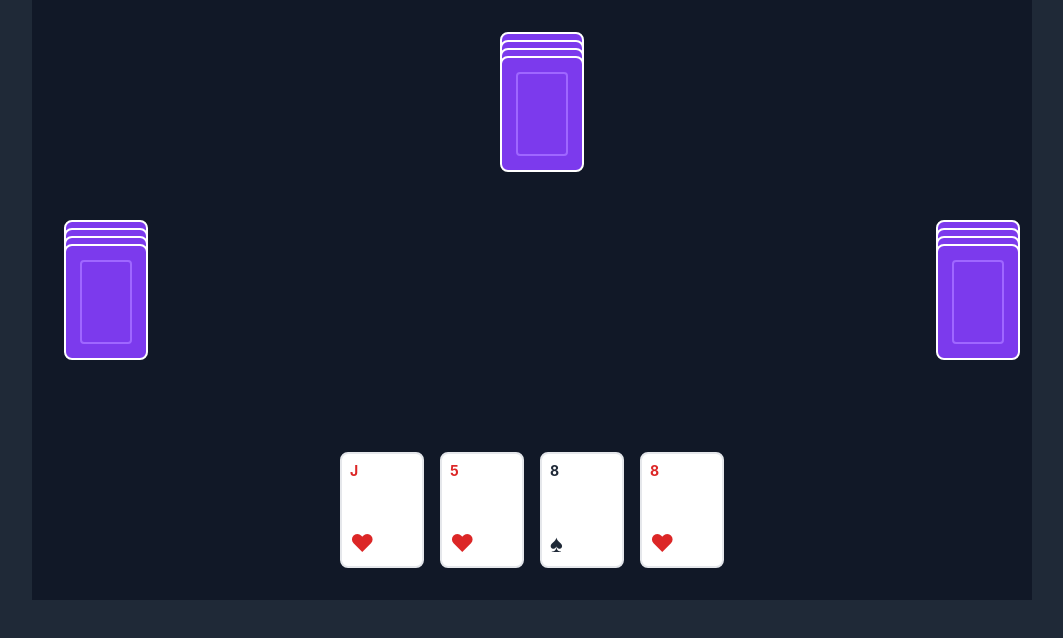
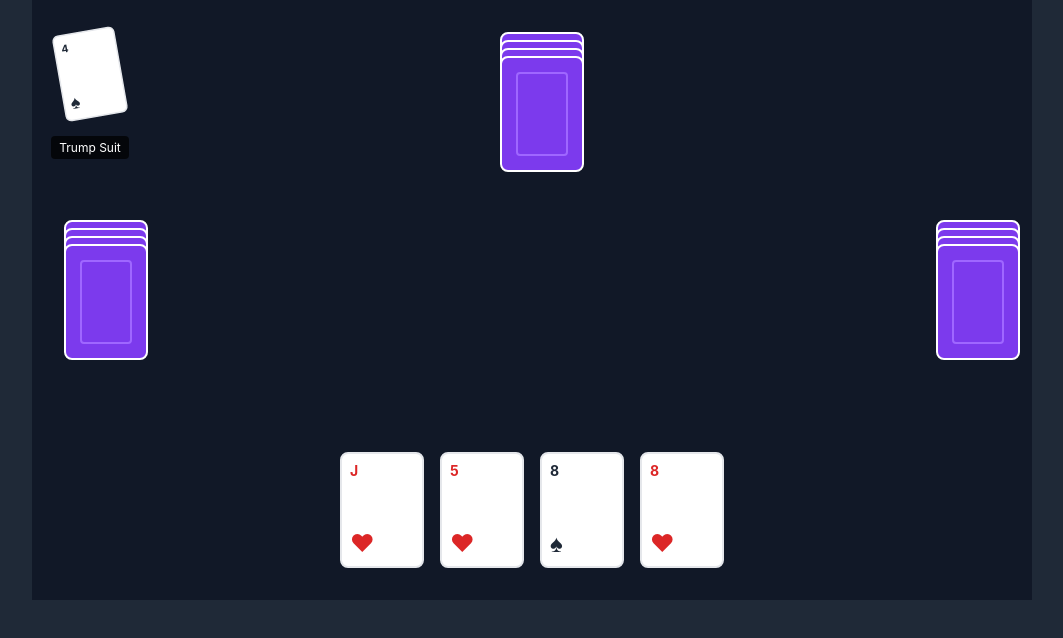
Before and after one commit to mikeyj777/oh_hell_3, a React (Create React App) app in the folder client/: page / in a window 1280 px wide. Shown: the top 638 px of the page, without its empty margins (108-1171 px from the left). Built offline with nearby package versions, Linux system fonts and the light colour scheme.

Commit message:
looks ok

```diff
--- a/client/src/game/CardGame.css
+++ b/client/src/game/CardGame.css
@@ -11,9 +11,10 @@
   margin: 0 auto;
   position: relative;
   background-color: #111827;
-  overflow: visible;
+  z-index: 0;
 }
 
+/* Card Styles */
 .card {
   width: 64px;
   height: 96px;
@@ -39,6 +40,16 @@
 
 .card.played {
   border-color: #34d399;
+}
+
+.card.not-playable {
+  opacity: 0.5;
+  cursor: not-allowed;
+}
+
+.card.not-playable:hover {
+  transform: none;
+  border-color: #e5e7eb;
 }
 
 .card.card-back {
@@ -71,10 +82,12 @@
   color: #1f2937;
 }
 
+/* Card Group Styles */
 .card-group {
   position: absolute;
   width: 64px;
   height: 160px;
+  z-index: 1;
 }
 
 .card-group.spread {
@@ -83,6 +96,7 @@
   justify-content: center;
   width: auto;
   height: auto;
+  z-index: 1;
 }
 
 .card-group-top {
@@ -109,52 +123,108 @@
   transform: translateY(-50%);
 }
 
+/* Played Cards and Direction Indicator Styles */
 .played-card {
   position: absolute;
+  transition: all 0.5s ease;
   opacity: 0;
-  transform: scale(0.5);
-  transition: all 0.5s ease;
 }
 
 .played-card.show {
   opacity: 1;
-  transform: scale(1);
 }
 
-.played-card-top {
-  top: 50%;
+.direction-indicator {
+  position: absolute;
+  background-color: rgba(0, 0, 0, 0.75);
+  color: white;
+  width: 20px;
+  height: 20px;
+  border-radius: 50%;
+  display: flex;
+  align-items: center;
+  justify-content: center;
+  font-size: 12px;
+  font-weight: bold;
   left: 50%;
-  transform: translate(-50%, -120%);
+  top: 0;
+  transform: translate(-50%, 4px);
+  z-index: 6;
 }
 
-.played-card-right {
-  top: 50%;
-  right: 50%;
-  transform: translate(120%, -50%);
+.played-card.trick-top {
+  top: 40%;
+  left: 38%;
+  transform: translate(-50%, -50%) rotate(-8deg);
+  z-index: 2;
 }
 
-.played-card-bottom {
-  top: 50%;
-  left: 50%;
-  transform: translate(-50%, 20%);
+.played-card.trick-right {
+  top: 42%;
+  left: 44%;
+  transform: translate(-50%, -50%) rotate(-4deg);
+  z-index: 3;
 }
 
-.played-card-left {
-  top: 50%;
+.played-card.trick-bottom {
+  top: 44%;
   left: 50%;
-  transform: translate(-120%, -50%);
+  transform: translate(-50%, -50%) rotate(0deg);
+  z-index: 4;
 }
 
+.played-card.trick-left {
+  top: 46%;
+  left: 56%;
+  transform: translate(-50%, -50%) rotate(4deg);
+  z-index: 5;
+}
+
+/* Trump Display Styles */
+.trump-display {
+  position: absolute;
+  top: 16px;
+  left: 16px;
+  display: flex;
+  flex-direction: column;
+  align-items: center;
+  z-index: 5;
+  pointer-events: none;
+}
+
+.trump-card-container {
+  transform: scale(0.75);
+  position: relative;
+}
+
+.trump-card-container .card {
+  position: relative !important;
+  margin: 0;
+  transform: rotate(-10deg);
+}
+
+.trump-label {
+  color: white;
+  background-color: rgba(0, 0, 0, 0.75);
+  padding: 4px 8px;
+  border-radius: 4px;
+  font-size: 12px;
+  margin-top: 4px;
+  text-align: center;
+}
+
+/* UI Element Styles */
 .winner-display {
   position: absolute;
-  top: 50%;
-  left: 50%;
-  transform: translate(-50%, -50%);
+  top: 16px;
+  right: 16px;
   background-color: rgba(0, 0, 0, 0.75);
   color: white;
-  padding: 16px;
+  padding: 8px 16px;
   border-radius: 8px;
   transition: all 0.5s ease;
+  z-index: 10;
+  animation: slideIn 0.3s ease-out;
 }
 
 .new-round-button {
@@ -168,6 +238,7 @@
   border: none;
   cursor: pointer;
   transition: background-color 0.3s ease;
+  z-index: 10;
 }
 
 .new-round-button:hover {
@@ -183,14 +254,32 @@
   background-color: rgba(0, 0, 0, 0.5);
   padding: 4px 12px;
   border-radius: 9999px;
+  z-index: 10;
 }
 
-.card.not-playable {
-  opacity: 0.5;
-  cursor: not-allowed;
+/* Animations */
+@keyframes slideIn {
+  from {
+    transform: translateX(100%);
+    opacity: 0;
+  }
+  to {
+    transform: translateX(0);
+    opacity: 1;
+  }
 }
 
-.card.not-playable:hover {
-  transform: none;
-  border-color: #e5e7eb;
+@keyframes fadeIn {
+  from {
+    opacity: 0;
+    transform: translateY(-10px);
+  }
+  to {
+    opacity: 1;
+    transform: translateY(0);
+  }
 }
+
+.trump-display {
+  animation: fadeIn 0.3s ease-out;
+}
--- a/client/src/game/CardGame.js
+++ b/client/src/game/CardGame.js
@@ -24,7 +24,7 @@ const Card = ({
   };
 
   const cardStyles = spread ? {
-    position: 'relative',
+    position: 'relative',  // Changed from absolute for spread cards
     transform: 'none'
   } : {
     position: 'absolute',
@@ -65,10 +65,31 @@ const Card = ({
 };
 
 const PlayedCard = ({ card, position, show }) => {
-  const className = `played-card played-card-${position} ${show ? 'show' : ''}`;
+  const directionLabels = {
+    top: 'N',
+    right: 'E',
+    bottom: 'S',
+    left: 'W'
+  };
+
+  const className = `played-card trick-${position} ${show ? 'show' : ''}`;
   return (
     <div className={className}>
+      <div className="direction-indicator">{directionLabels[position]}</div>
       <Card card={card} faceUp={true} />
+    </div>
+  );
+};
+
+const TrumpDisplay = ({ card }) => {
+  if (!card) return null;
+
+  return (
+    <div className="trump-display">
+      <div className="trump-card-container">
+        <Card card={card} faceUp={true} />
+      </div>
+      <div className="trump-label">Trump Suit</div>
     </div>
   );
 };
@@ -127,6 +148,7 @@ const CardGame = () => {
   const [roundComplete, setRoundComplete] = useState(false);
   const [isAnimating, setIsAnimating] = useState(false);
   const [leadSuit, setLeadSuit] = useState(null);
+  const [trumpCard, setTrumpCard] = useState(null);
 
   const dealCards = () => {
     const ranks = ['2', '3', '4', '5', '6', '7', '8', '9', '10', 'J', 'Q', 'K', 'A'];
@@ -136,12 +158,19 @@ const CardGame = () => {
       suits.map(suit => ({ rank, suit }))
     ).sort(() => Math.random() - 0.5);
 
-    setHands({
+    // Deal 4 cards to each player
+    const dealtHands = {
       top: deck.slice(0, 4),
       right: deck.slice(4, 8),
       bottom: deck.slice(8, 12),
       left: deck.slice(12, 16)
-    });
+    };
+
+    // If there are cards remaining after dealing, use next card as trump
+    const trumpCard = deck.length > 16 ? deck[16] : null;
+
+    setHands(dealtHands);
+    setTrumpCard(trumpCard);
     setPlayedCards({});
     setVisibleCards({});
     setWinner(null);
@@ -170,24 +199,37 @@ const CardGame = () => {
 
   const determineWinner = (playedCards, leadSuit) => {
     const players = Object.keys(playedCards);
+    const trumpSuit = trumpCard ? trumpCard.suit : null;
+
     return players.reduce((winner, player) => {
       if (!winner) return player;
 
       const currentCard = playedCards[player];
       const winningCard = playedCards[winner];
 
-      // If current card follows suit
-      if (currentCard.suit === leadSuit) {
-        // If winning card doesn't follow suit, current card wins
-        if (winningCard.suit !== leadSuit) return player;
-        // If both follow suit, higher rank wins
+      // If current card is trump and winning card isn't
+      if (currentCard.suit === trumpSuit && winningCard.suit !== trumpSuit) {
+        return player;
+      }
+
+      // If winning card is trump and current card isn't
+      if (winningCard.suit === trumpSuit && currentCard.suit !== trumpSuit) {
+        return winner;
+      }
+
+      // If both cards are trump
+      if (currentCard.suit === trumpSuit && winningCard.suit === trumpSuit) {
         return getRankValue(currentCard.rank) > getRankValue(winningCard.rank) ? player : winner;
       }
 
-      // If current card doesn't follow suit but winning card does, winning card stays winner
+      // If neither card is trump, follow normal lead suit rules
+      if (currentCard.suit === leadSuit) {
+        if (winningCard.suit !== leadSuit) return player;
+        return getRankValue(currentCard.rank) > getRankValue(winningCard.rank) ? player : winner;
+      }
+
       if (winningCard.suit === leadSuit) return winner;
 
-      // If neither follows suit, higher rank wins
       return getRankValue(currentCard.rank) > getRankValue(winningCard.rank) ? player : winner;
     }, null);
   };
@@ -260,6 +302,8 @@ const CardGame = () => {
   return (
     <div className="game-container">
       <div className="game-board">
+        <TrumpDisplay card={trumpCard} />
+
         {Object.entries(playedCards).map(([position, card]) => (
           <PlayedCard
             key={position}
@@ -282,7 +326,7 @@ const CardGame = () => {
 
         {winner && (
           <div className="winner-display">
-            {winner === 'bottom' ? 'You win!' : `${winner} player wins!`}
+            {winner === 'bottom' ? '🏆 You win!' : `🎮 ${winner} player wins!`}
           </div>
         )}
 
@@ -297,12 +341,6 @@ const CardGame = () => {
             Playing...
           </div>
         )}
-
-        {leadSuit && (
-          <div className="lead-suit-indicator">
-            Lead Suit: {leadSuit}
-          </div>
-        )}
       </div>
     </div>
   );
```
Also changed, not shown: 1 other file (tests, documents, lock files or other folders).
